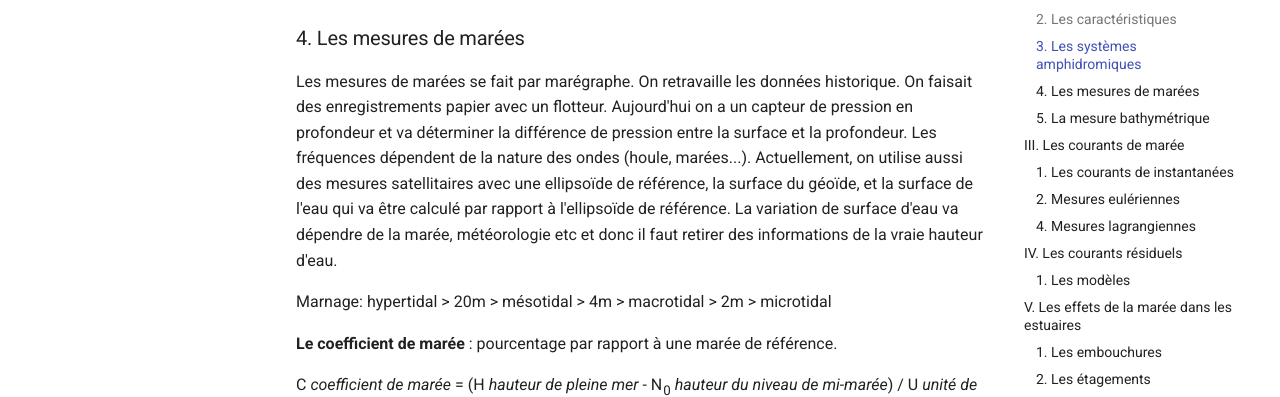
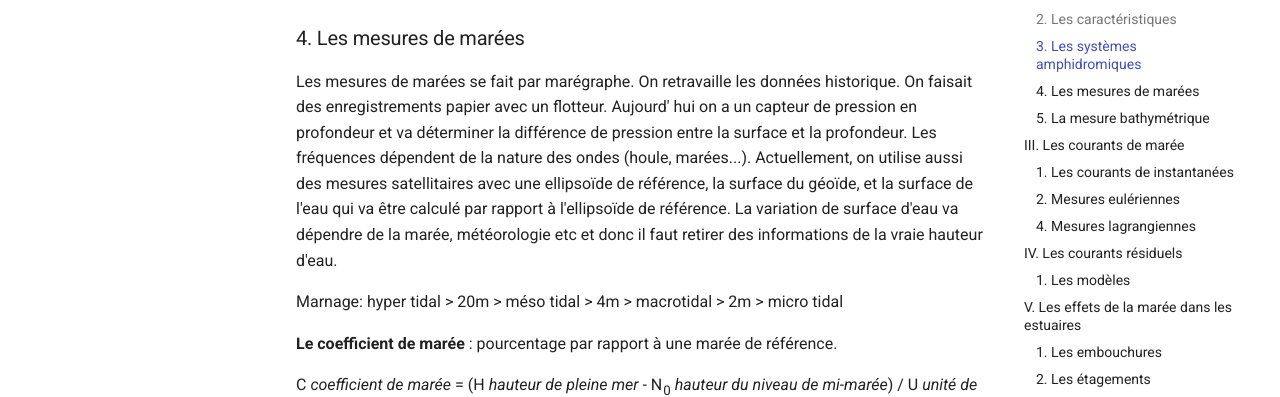
Before and after one commit to Lizeem/L3STcours, an MkDocs documentation site: the page built from Docs/Hydrodynamique cotière/Les marées.md, in a window 1280 px wide and 900 px high, scrolled down 1820 px. Shown: the part 188-585 px from the top of the window. Built offline with MkDocs 1.6.1 and Material for MkDocs 9.7.7, drawn with Linux system fonts in a browser that asks for light colours; some of the changed text lies outside the part shown.

Commit message:
Correction orthographe

```diff
--- a/Docs/Hydrodynamique cotière/Les marées.md
+++ b/Docs/Hydrodynamique cotière/Les marées.md
@@ -48,9 +48,9 @@
 
 ### 4. Les mesures de marées
 
-Les mesures de marées se fait par marégraphe. On retravaille les données historique. On faisait des enregistrements papier avec un flotteur. Aujourd'hui on a un capteur de pression en profondeur et va déterminer la différence de pression entre la surface et la profondeur. Les fréquences dépendent de la nature des ondes (houle, marées...). Actuellement, on utilise aussi des mesures satellitaires avec une ellipsoïde de référence, la surface du géoïde, et la surface de l'eau qui va être calculé par rapport à l'ellipsoïde de référence. La variation de surface d'eau va dépendre de la marée, météorologie etc et donc il faut retirer des informations de la vraie hauteur d'eau.
+Les mesures de marées se fait par marégraphe. On retravaille les données historique. On faisait des enregistrements papier avec un flotteur. Aujourd' hui on a un capteur de pression en profondeur et va déterminer la différence de pression entre la surface et la profondeur. Les fréquences dépendent de la nature des ondes (houle, marées...). Actuellement, on utilise aussi des mesures satellitaires avec une ellipsoïde de référence, la surface du géoïde, et la surface de l'eau qui va être calculé par rapport à l'ellipsoïde de référence. La variation de surface d'eau va dépendre de la marée, météorologie etc et donc il faut retirer des informations de la vraie hauteur d'eau.
 
-Marnage: hypertidal > 20m  > mésotidal > 4m  > macrotidal > 2m > microtidal
+Marnage: hyper tidal > 20m  > méso tidal > 4m  > macrotidal > 2m > micro tidal
 
 **Le coefficient de marée** : pourcentage par rapport à une marée de référence.
 
@@ -91,7 +91,7 @@
 
 Les vitesses de courants de flot sont de 2m/s dans l'estuaire de la Seine. A Rouen nous sommes à 1m/s maximum.
 
-Noeud : 0,5 m/s -> 1 852 m/h
+noeud : 0,5 m/s -> 1 852 m/h
 
 ### 2. Mesures eulériennes
 
@@ -136,8 +136,8 @@
 
 Il existe deux types d'écoulement :
 
-- écoulement **hypopycnal** : écoulement classique d'un fleuve qui va arriver dans une embouchure où on aura un écoulement en surface et une stratification verticale avec de l'eau douce qui sera au dessus de l'eau salée.
-- écoulement **hyperpycnal** : eau douce sera plus dense que l'eau salée lorsque le flux continental et très froid, ou lorsque qu'il est très chargé en sédiments. L'eau douce s'écoulera en dessous de l'eau salée. Écoulement qu'on va retrouver en période de crue dans les grands fleuves (deltas) ou en Russie ou Canada en période froide. Les matières importantes vont se déposer au fond.
+- écoulement **hypo clynal** : écoulement classique d'un fleuve qui va arriver dans une embouchure où on aura un écoulement en surface et une stratification verticale avec de l'eau douce qui sera au dessus de l'eau salée.
+- écoulement **hyper clynal** : eau douce sera plus dense que l'eau salée lorsque le flux continental et très froid, ou lorsque qu'il est très chargé en sédiments. L'eau douce s'écoulera en dessous de l'eau salée. Écoulement qu'on va retrouver en période de crue dans les grands fleuves (deltas) ou en Russie ou Canada en période froide. Les matières importantes vont se déposer au fond.
 
 A l'avant des rivières, on aura un affrontement de surface **fronts**. Ils sont très visible en imagerie de satellites. A l'avant de ce front les éléments vont être repoussés **ligne de détritus**. A l'avant, les planctons vont éclater et vont donner de la mousse **ligne d'écume**. Ces affrontements se font à quelques kilomètres de la côte.
 
@@ -165,19 +165,19 @@
 
 L'embouchure de la Seine, l'onde de marée va pénétrer jusqu'à un barrage. L'énergie est très importante en amont et va petit à petit diminuer vers l'embouchure, la houle va diminuer en entrant dans l'estuaire. Au milieu, l'énergie de marée va se renforcer et va diminuer vers l'amont.
 
-A marée basse on aura ue petit quantité d'eau et à marée haute une grande couverture d'eau. La différence entre ces deux périodes est le **volume oscillant**. Les aménagements par l'Homme conduit à la diminution de ce volume. On essaye aujourd'hui de ne plus affecter ce volume. Sur l'estuaire de la Seine, les mélange se font moins on a donc moins de biodiversité.
+A marée basse on aura ue petit quantité d'eau et à marée haute une grande couverture d'eau. La différence entre ces deux périodes est le **volume oscillant**. Les aménagements par l'Homme conduit à la diminution de ce volume. On essaye aujourd' hui de ne plus affecter ce volume. Sur l'estuaire de la Seine, les mélange se font moins on a donc moins de biodiversité.
 
 Le **point caractéristique** zone dans lequel, on aura la même basse mer en vive eau et morte eau. Au cours de l'alternance vive eau morte eau, il va y avoir un stockage d'eau à l'amont pendant la période de vive eau. Et va faire que les niveau de basse mer de morte eau auront un niveau au dessus que ce qui est attendu.
 
 ### 4. Déformation de l'onde
 
-L'onde de marée va se déformer. Au départ, en arrivant à l'estuaire, l'onde sera amplifiée et déformée. Quand on rentre dans l'estuaire, l'onde devient di-symétrique, elle va s'amortir. La période de flot devient plus courte que la période de jusant par frottement de l'onde sur le fond qui va aussi provoquer un ralentissement de l'onde. On aura aussi dn déferlement, la remontée du niveau va être brusque et à des endroits ou on aura une vague de surface ou **tidal wave**. La Seine avait un mascaret de 2 à 3 mètres de haut. Le mascaret n'existe plus aujourd'hui car le port de Rouen a approfondit le chenal pour recevoir les bateaux et supprimer le mascaret. Au maximum aujourd'hui il fait 10cm. La marée n'a pas été supprimée **le coup de flot**.
+L'onde de marée va se déformer. Au départ, en arrivant à l'estuaire, l'onde sera amplifiée et déformée. Quand on rentre dans l'estuaire, l'onde devient di-symétrique, elle va s'amortir. La période de flot devient plus courte que la période de jusant par frottement de l'onde sur le fond qui va aussi provoquer un ralentissement de l'onde. On aura aussi dn déferlement, la remontée du niveau va être brusque et à des endroits ou on aura une vague de surface ou **tidal wave**. La Seine avait un mascaret de 2 à 3 mètres de haut. Le mascaret n'existe plus aujourd' hui car le port de Rouen a approfondit le chenal pour recevoir les bateaux et supprimer le mascaret. Au maximum aujourd' hui il fait 10cm. La marée n'a pas été supprimée **le coup de flot**.
 
 Ces ondes arrivent du domaine océanique, le fond va diminuer, amortissement par frottement en fonction du type de fond et de la profondeur et en fonction du débit fluviale elle sera plus ou moins stopper. L'onde sera déformer avec des ressauts car le fond n'est pas plat où on aura un effet de déferlement. L'effet entonnoir, car l'onde va se réduire en rentrant dans l'estuaire, **convergence** qui va dans la partie estuaire moyen où on va augmenter l'amplification de la marée. En fonction des morphologies, l'un ou l'autre va dominer.
 
 Dans un estuaire **hyposynchrone**, très découpé, le phénomène de frottement sera important. L'onde sera amorti petit à petit.
 
-Dans un estuaire entonnoir, **estuaire hypersynchrone**, la morphologie sera importante donc l'amplitude de marée sera importante en partie moyenne de l'estuaire.
+Dans un estuaire entonnoir, **estuaire hyper synchrone**, la morphologie sera importante donc l'amplitude de marée sera importante en partie moyenne de l'estuaire.
 
 ### 5. Les mécanismes de mélange
 
@@ -241,7 +241,7 @@
 5.
    a. Lorsque la concentration est forte, les courants sont forts donc on a une dispersion de MES. On a pas une homogénéité des particules contrairement à une faible concentration. Le prélèvement est intéressant mais comme la concentration n'est pas homogène, on va prélever exactement la masse d'eau qu'on mesure. A 1000 NTU l'appareil ne peut plus mesurer la concentration.
 
-   c. Le NTU est spécifique à la sonde. Alors qu'on peut comparer les MES plus facilement en mg/L.
+   b. Le NTU est spécifique à la sonde. Alors qu'on peut comparer les MES plus facilement en mg/L.
 
 6. La turbidité est plus forte en morte eau quand vive eau. Pour la salinité les maximum sont plus faible en morte eau. L'eau de mer pénètre moins dans l'estuaire en morte eau. En période de vive eau, l'eau de mer pénètre plus loin dans l'estuaire. Dans la figure 4 on peut déterminer le flot et le jusant car on peut déterminer la pleine mer et la base mer.
 
@@ -249,7 +249,7 @@
 
 ## VII. Les effets des mouvements de marées sur le plateau continental
 
-En Manche, les ondes de marées se déplacent d'ouest en est. La force de Coriolis va provoquer une plus grande onde de marée sur les côtes française. Si on relie les ondes, on a un point amphidromique virtuel. Ils sont situés en fonction de la morphologie des bassins. Ce sont des points fixes. Proche des points amphidromique, il n'y a pas de marée. Dans une même zone macrotidal, dans la baie germanique, des îles sont présentes. Quand l'onde de marée va pénétrer à l'intérieur, elle va passer de microtidal à macrotidal.
+En Manche, les ondes de marées se déplacent d'ouest en est. La force de Coriolis va provoquer une plus grande onde de marée sur les côtes française. Si on relie les ondes, on a un point amphidromique virtuel. Ils sont situés en fonction de la morphologie des bassins. Ce sont des points fixes. Proche des points amphidromique, il n'y a pas de marée. Dans une même zone macrotidal, dans la baie germanique, des îles sont présentes. Quand l'onde de marée va pénétrer à l'intérieur, elle va passer de micro tidal à macrotidal.
 
 Les circulations résiduelles des éléments dissous en Manche sont mesurée dans des masses d'eau. On utilise des radios éléments artificielles ou naturelles. Les éléments artificielles sont injectés par les activités anthropiques. L'accident de Tchernobyl avec le Césium nous a servi à créer des traceurs. On prélève des grandes cuves d'eau pour injecter ces traceurs.
 
```
Also changed, not shown: Docs/Roches magmatiques et métamorphiques/VIII.Les roches métamorphiques.md (line endings or trailing spaces).
